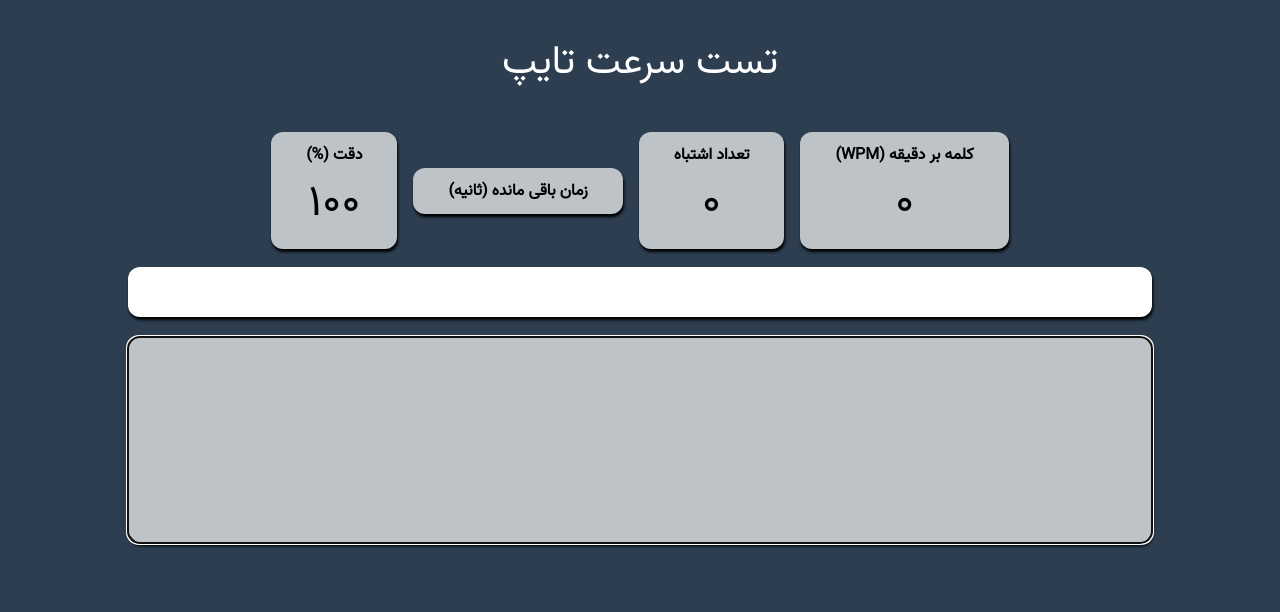
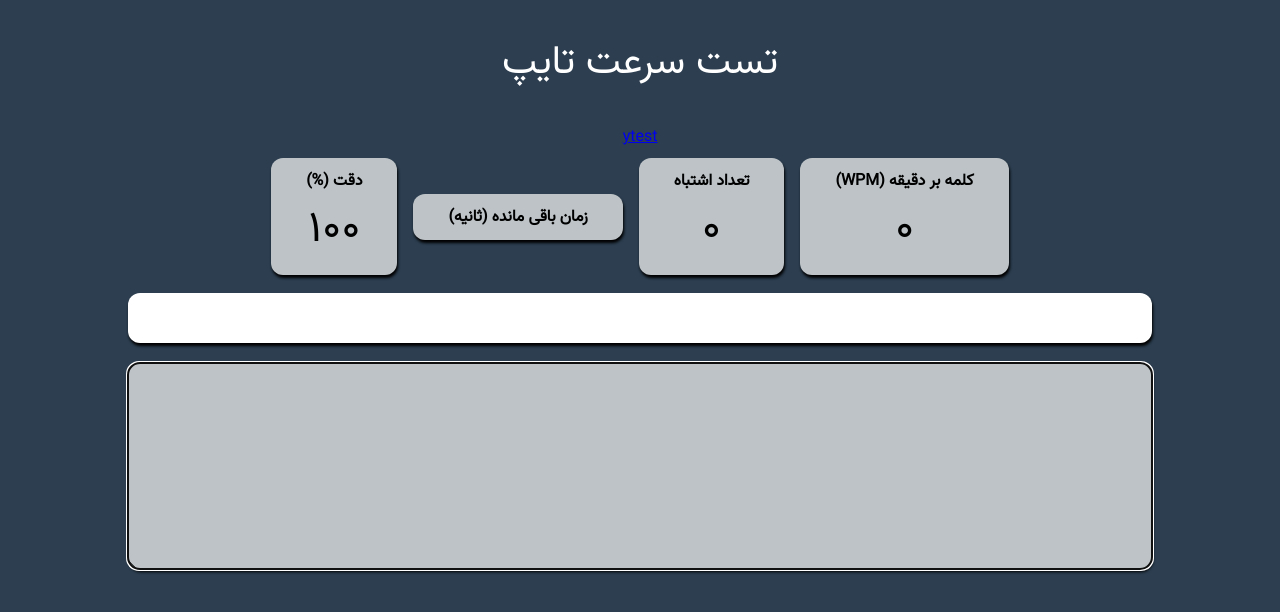
Before and after one commit to mre-dev/typing-test, a website: page index.html in a window 1280 px wide. Drawn offline with Linux system fonts and the light colour scheme.

Commit message:
mohammad reza update

```diff
--- a/index.html
+++ b/index.html
@@ -12,7 +12,7 @@
 
 
 
-
+      <a href="#">ytest</a>
 
       <div class="header">
         <div class="info-box">
```
